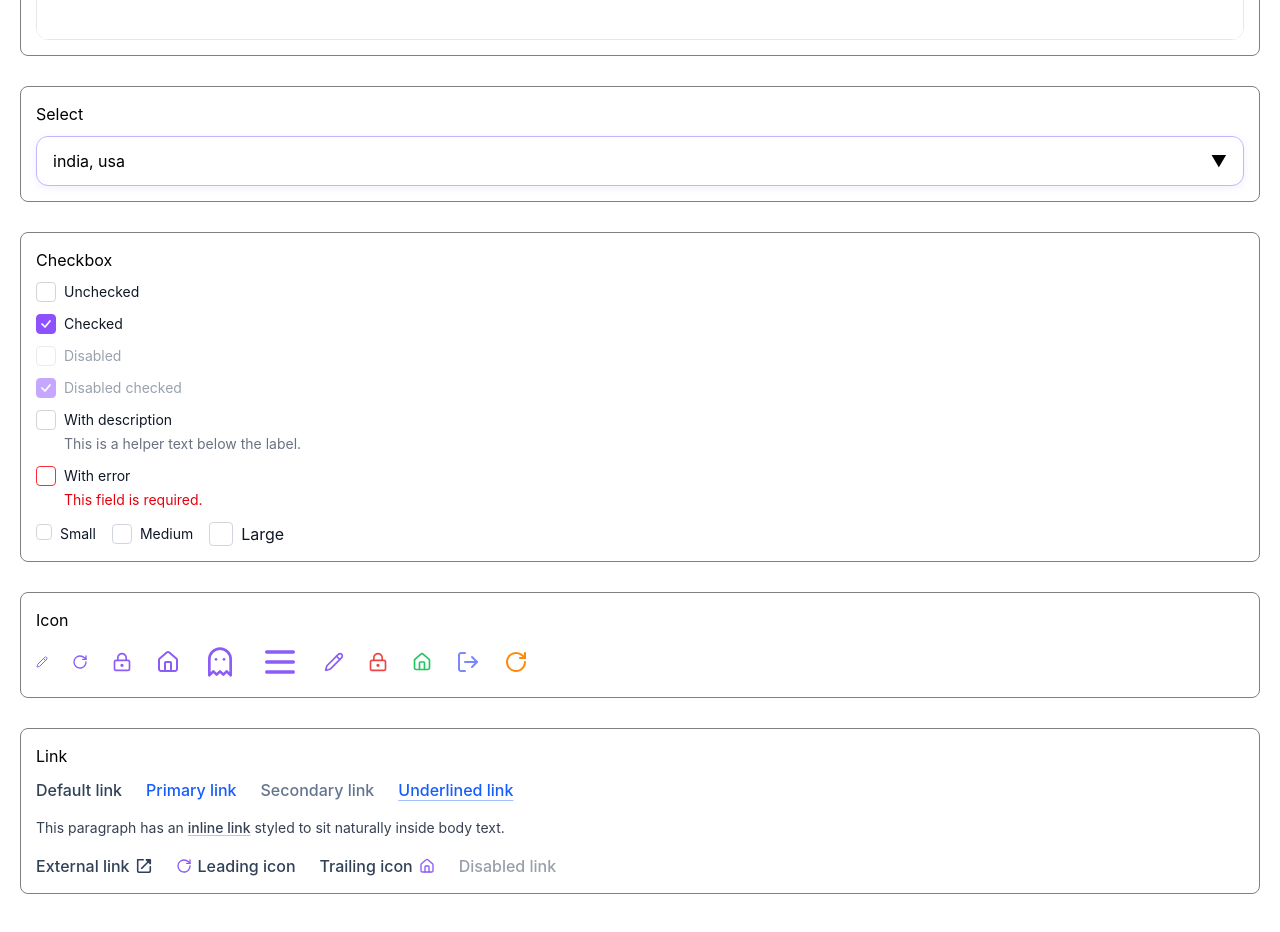
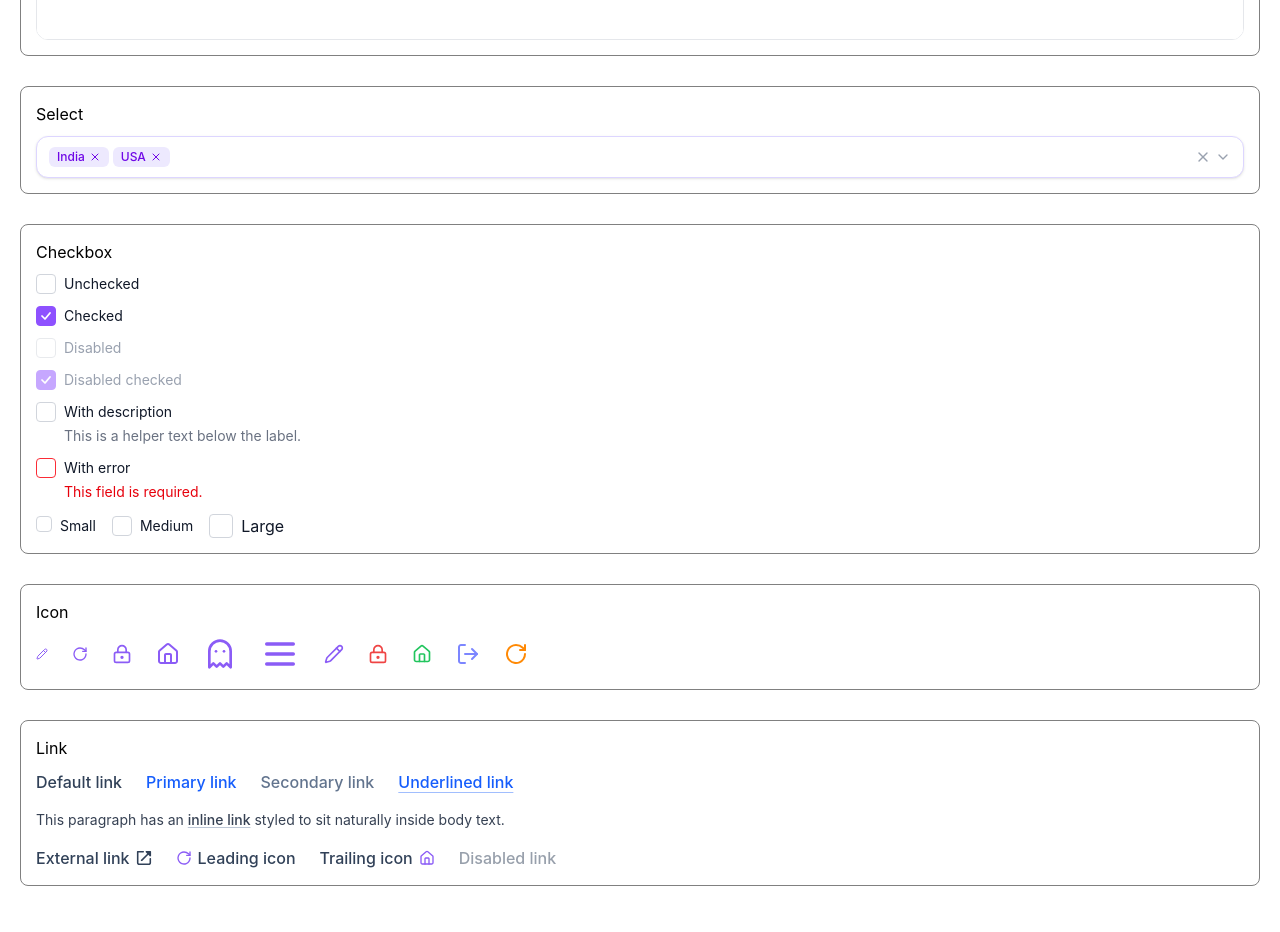
Before and after one commit to RohitD100/component-library, a React (Vite) app: page / in a window 1280 px wide. Shown: the part 4000-4932 px from the top of the page. Built offline with nearby package versions, Linux system fonts and the light colour scheme.

Commit message:
refactor(select): migrate to Tailwind CSS with full accessibility support

```diff
--- a/src/components/Select/Select.tsx
+++ b/src/components/Select/Select.tsx
@@ -1,6 +1,44 @@
-import { useEffect, useMemo, useRef, useState } from "react";
-import type { SelectProps, SelectOption, SelectOptionGroup } from "./types";
-import { selectStyles } from "./selectStyle";
+import {
+  useCallback,
+  useEffect,
+  useId,
+  useMemo,
+  useRef,
+  useState,
+  type KeyboardEvent,
+  type MouseEvent,
+} from "react";
+import { Icons } from "../icons/IconSvg";
+import { useClickOutside } from "./useClickOutside";
+import type {
+  SelectData,
+  SelectOption,
+  SelectOptionGroup,
+  SelectProps,
+} from "./types";
+
+const isGrouped = (options: SelectData): options is SelectOptionGroup[] =>
+  options.length > 0 && "options" in options[0];
+
+const flattenOptions = (options: SelectData): SelectOption[] =>
+  isGrouped(options)
+    ? options.flatMap((g) => g.options)
+    : (options as SelectOption[]);
+
+const cx = (...classes: Array<string | false | undefined>) =>
+  classes.filter(Boolean).join(" ");
+
+const borderClasses: Record<
+  NonNullable<SelectProps["validationState"]>,
+  string
+> = {
+  default:
+    "border-violet-200 hover:border-violet-400 focus-within:border-violet-500 focus-within:ring-2 focus-within:ring-violet-500/20",
+  error:
+    "border-red-400 focus-within:border-red-500 focus-within:ring-2 focus-within:ring-red-500/20",
+  success:
+    "border-green-400 focus-within:border-green-500 focus-within:ring-2 focus-within:ring-green-500/20",
+};
 
 const Select = ({
   options,
@@ -11,26 +49,32 @@ const Select = ({
   clearable = false,
   disabled = false,
   validationState = "default",
+  helperText,
+  label,
+  id,
+  name,
+  className,
+  maxVisibleTags = 3,
 }: SelectProps) => {
   const [isOpen, setIsOpen] = useState(false);
-  const selectRef = useRef<HTMLDivElement>(null);
+  const [highlightedIndex, setHighlightedIndex] = useState(-1);
 
-  useEffect(() => {
-    const handleClickOutside = (event: MouseEvent) => {
-      if (
-        selectRef.current &&
-        !selectRef.current.contains(event.target as Node)
-      ) {
-        setIsOpen(false);
-      }
-    };
+  const containerRef = useRef<HTMLDivElement>(null);
+  const triggerRef = useRef<HTMLButtonElement>(null);
+  const listRef = useRef<HTMLUListElement>(null);
+  const typeaheadRef = useRef("");
+  const typeaheadTimer = useRef<ReturnType<typeof setTimeout> | undefined>(
+    undefined,
+  );
 
-    document.addEventListener("mousedown", handleClickOutside);
+  const generatedId = useId();
+  const selectId = id ?? generatedId;
+  const listboxId = `${selectId}-listbox`;
 
-    return () => {
-      document.removeEventListener("mousedown", handleClickOutside);
-    };
-  }, []);
+  useClickOutside(containerRef, () => setIsOpen(false));
+
+  const grouped = useMemo(() => isGrouped(options), [options]);
+  const flatOptions = useMemo(() => flattenOptions(options), [options]);
 
   const selectedValues = useMemo<string[]>(() => {
     if (Array.isArray(value)) return value;
@@ -38,147 +82,314 @@ const Select = ({
     return [];
   }, [value]);
 
-  const handleSelect = (optionValue: string) => {
+  const selectedOptions = useMemo(
+    () => flatOptions.filter((opt) => selectedValues.includes(opt.value)),
+    [flatOptions, selectedValues],
+  );
+
+  // When the list opens, land on the first selected (or first enabled) option.
+  useEffect(() => {
+    if (!isOpen) {
+      setHighlightedIndex(-1);
+      return;
+    }
+    const firstSelected = flatOptions.findIndex(
+      (opt) => selectedValues.includes(opt.value) && !opt.disabled,
+    );
+    const firstEnabled = flatOptions.findIndex((opt) => !opt.disabled);
+    setHighlightedIndex(firstSelected !== -1 ? firstSelected : firstEnabled);
+    // eslint-disable-next-line react-hooks/exhaustive-deps
+  }, [isOpen]);
+
+  useEffect(() => {
+    if (!isOpen || highlightedIndex < 0) return;
+    listRef.current
+      ?.querySelector<HTMLElement>(`[data-index="${highlightedIndex}"]`)
+      ?.scrollIntoView({ block: "nearest" });
+  }, [highlightedIndex, isOpen]);
+
+  const commitSelect = useCallback(
+    (option: SelectOption) => {
+      if (option.disabled) return;
+      if (multiSelect) {
+        const exists = selectedValues.includes(option.value);
+        onChange(
+          exists
+            ? selectedValues.filter((v) => v !== option.value)
+            : [...selectedValues, option.value],
+        );
+      } else {
+        onChange(option.value);
+        setIsOpen(false);
+        triggerRef.current?.focus();
+      }
+    },
+    [multiSelect, onChange, selectedValues],
+  );
+
+  const handleClear = (event: MouseEvent) => {
+    event.stopPropagation();
+    onChange(multiSelect ? [] : "");
+  };
+
+  const handleRemoveTag = (event: MouseEvent, val: string) => {
+    event.stopPropagation();
+    onChange(selectedValues.filter((v) => v !== val));
+  };
+
+  const moveHighlight = (direction: 1 | -1) => {
+    if (flatOptions.length === 0) return;
+    let next = highlightedIndex;
+    for (let i = 0; i < flatOptions.length; i++) {
+      next = (next + direction + flatOptions.length) % flatOptions.length;
+      if (!flatOptions[next].disabled) break;
+    }
+    setHighlightedIndex(next);
+  };
+
+  const handleTypeahead = (char: string) => {
+    window.clearTimeout(typeaheadTimer.current);
+    typeaheadRef.current += char.toLowerCase();
+    const match = flatOptions.findIndex((opt) =>
+      opt.label.toLowerCase().startsWith(typeaheadRef.current),
+    );
+    if (match !== -1) setHighlightedIndex(match);
+    typeaheadTimer.current = setTimeout(() => {
+      typeaheadRef.current = "";
+    }, 500);
+  };
+
+  const handleKeyDown = (event: KeyboardEvent<HTMLButtonElement>) => {
     if (disabled) return;
 
-    if (multiSelect) {
-      const exists = selectedValues.includes(optionValue);
-
-      const updatedValues = exists
-        ? selectedValues.filter((item) => item !== optionValue)
-        : [...selectedValues, optionValue];
-
-      onChange(updatedValues);
-    } else {
-      onChange(optionValue);
-      setIsOpen(false);
+    switch (event.key) {
+      case "ArrowDown":
+        event.preventDefault();
+        isOpen ? moveHighlight(1) : setIsOpen(true);
+        break;
+      case "ArrowUp":
+        event.preventDefault();
+        isOpen ? moveHighlight(-1) : setIsOpen(true);
+        break;
+      case "Enter":
+      case " ":
+        event.preventDefault();
+        if (!isOpen) setIsOpen(true);
+        else if (highlightedIndex >= 0)
+          commitSelect(flatOptions[highlightedIndex]);
+        break;
+      case "Escape":
+        if (isOpen) {
+          event.preventDefault();
+          setIsOpen(false);
+          triggerRef.current?.focus();
+        }
+        break;
+      case "Tab":
+        setIsOpen(false);
+        break;
+      case "Home":
+        if (isOpen) {
+          event.preventDefault();
+          const first = flatOptions.findIndex((o) => !o.disabled);
+          if (first !== -1) setHighlightedIndex(first);
+        }
+        break;
+      case "End":
+        if (isOpen) {
+          event.preventDefault();
+          for (let i = flatOptions.length - 1; i >= 0; i--) {
+            if (!flatOptions[i].disabled) {
+              setHighlightedIndex(i);
+              break;
+            }
+          }
+        }
+        break;
+      default:
+        if (event.key.length === 1 && /[a-z0-9]/i.test(event.key)) {
+          if (!isOpen) setIsOpen(true);
+          handleTypeahead(event.key);
+        }
+        break;
     }
   };
 
-  const handleClear = () => {
-    multiSelect ? onChange([]) : onChange("");
+  // Shared running index across groups, since options are rendered per-group
+  // but keyboard navigation treats them as one flat, ordered list.
+  let cursor = -1;
+
+  const renderOption = (option: SelectOption) => {
+    cursor += 1;
+    const index = cursor;
+    const isSelected = selectedValues.includes(option.value);
+    const isHighlighted = index === highlightedIndex;
+
+    return (
+      <li
+        key={option.value}
+        id={`${selectId}-option-${index}`}
+        data-index={index}
+        role="option"
+        aria-selected={isSelected}
+        aria-disabled={option.disabled}
+        onMouseEnter={() => !option.disabled && setHighlightedIndex(index)}
+        onClick={() => commitSelect(option)}
+        className={cx(
+          "flex items-center justify-between gap-2 px-3 py-2 text-sm transition-colors",
+          option.disabled
+            ? "cursor-not-allowed text-gray-300"
+            : cx(
+                "cursor-pointer",
+                isSelected
+                  ? "bg-violet-600 text-white"
+                  : isHighlighted
+                    ? "bg-violet-50 text-violet-700"
+                    : "text-gray-700",
+              ),
+        )}
+      >
+        <span className="flex min-w-0 items-center gap-2">
+          {option.icon && <span className="shrink-0">{option.icon}</span>}
+          <span className="truncate">{option.label}</span>
+        </span>
+        {isSelected && (
+          <span className="h-4 w-4 shrink-0">
+            <Icons.check />
+          </span>
+        )}
+      </li>
+    );
   };
 
   return (
-    <div ref={selectRef} style={selectStyles.container}>
-      <div
-        style={{
-          ...selectStyles.control,
-          ...(validationState === "error"
-            ? selectStyles.controlError
-            : validationState === "success"
-              ? selectStyles.controlSuccess
-              : isOpen
-                ? selectStyles.controlActive
-                : {}),
-        }}
-        onMouseEnter={(e) => {
-          if (validationState === "default" && !isOpen) {
-            Object.assign(e.currentTarget.style, selectStyles.controlHover);
-          }
-        }}
-        onMouseLeave={(e) => {
-          if (validationState === "default" && !isOpen) {
-            e.currentTarget.style.border = "1px solid #C4B5FD";
-            e.currentTarget.style.boxShadow =
-              "0 2px 8px rgba(139, 92, 246, 0.1)";
-          }
-        }}
-        onClick={() => !disabled && setIsOpen(!isOpen)}
+    <div className={cx("relative w-full", className)} ref={containerRef}>
+      {label && (
+        <label
+          htmlFor={selectId}
+          className="mb-1.5 block text-sm font-medium text-gray-700"
+        >
+          {label}
+        </label>
+      )}
+
+      <button
+        ref={triggerRef}
+        id={selectId}
+        type="button"
+        name={name}
+        disabled={disabled}
+        onClick={() => !disabled && setIsOpen((v) => !v)}
+        onKeyDown={handleKeyDown}
+        role="combobox"
+        aria-expanded={isOpen}
+        aria-haspopup="listbox"
+        aria-controls={listboxId}
+        aria-invalid={validationState === "error"}
+        aria-describedby={helperText ? `${selectId}-helper` : undefined}
+        className={cx(
+          "flex w-full items-center justify-between gap-2 rounded-xl border bg-white px-3 py-2.5 text-left text-sm shadow-sm outline-none transition-colors",
+          disabled
+            ? "cursor-not-allowed border-gray-200 bg-gray-50 text-gray-400"
+            : borderClasses[validationState],
+        )}
       >
-        <span>
-          {selectedValues.length ? selectedValues.join(", ") : placeholder}
+        <span className="flex min-w-0 flex-1 flex-wrap items-center gap-1">
+          {selectedOptions.length === 0 && (
+            <span className="text-gray-400">{placeholder}</span>
+          )}
+
+          {multiSelect
+            ? selectedOptions.slice(0, maxVisibleTags).map((opt) => (
+                <span
+                  key={opt.value}
+                  className="flex items-center gap-1 rounded-md bg-violet-100 px-2 py-0.5 text-xs font-medium text-violet-700"
+                >
+                  {opt.label}
+                  {!disabled && (
+                    <span
+                      className="h-3 w-3 cursor-pointer hover:text-violet-900"
+                      onClick={(e) => handleRemoveTag(e, opt.value)}
+                    >
+                      <Icons.close />
+                    </span>
+                  )}
+                </span>
+              ))
+            : selectedOptions[0] && (
+                <span className="truncate text-gray-900">
+                  {selectedOptions[0].label}
+                </span>
+              )}
+
+          {multiSelect && selectedOptions.length > maxVisibleTags && (
+            <span className="rounded-md bg-gray-100 px-2 py-0.5 text-xs font-medium text-gray-600">
+              +{selectedOptions.length - maxVisibleTags} more
+            </span>
+          )}
         </span>
 
-        <span>{isOpen ? "▲" : "▼"}</span>
-      </div>
+        <span className="flex shrink-0 items-center gap-1">
+          {clearable && selectedValues.length > 0 && !disabled && (
+            <span
+              className="h-4 w-4 cursor-pointer text-gray-400 hover:text-gray-600"
+              onClick={handleClear}
+            >
+              <Icons.close />
+            </span>
+          )}
+          <span
+            className={cx(
+              "h-4 w-4 text-gray-400 transition-transform",
+              isOpen && "rotate-180",
+            )}
+          >
+            <Icons.chevronDown />
+          </span>
+        </span>
+      </button>
 
       {isOpen && (
-        <div style={selectStyles.dropdown}>
-          {clearable && selectedValues.length > 0 && (
-            <button style={selectStyles.clearButton} onClick={handleClear}>
-              Clear
-            </button>
+        <ul
+          ref={listRef}
+          id={listboxId}
+          role="listbox"
+          aria-multiselectable={multiSelect}
+          className="absolute z-20 mt-1 max-h-64 w-full overflow-auto rounded-xl border border-violet-100 bg-white py-1 shadow-lg shadow-violet-500/10"
+        >
+          {flatOptions.length === 0 && (
+            <li className="px-3 py-6 text-center text-sm text-gray-400">
+              No options available
+            </li>
           )}
 
-          {options.length > 0 && "options" in options[0]
+          {grouped
             ? (options as SelectOptionGroup[]).map((group) => (
-                <div key={group.label}>
-                  <div style={selectStyles.groupLabel}>{group.label}</div>
+                <li key={group.label} role="group" aria-label={group.label}>
+                  <div className="px-3 py-1.5 text-xs font-semibold uppercase tracking-wide text-violet-500">
+                    {group.label}
+                  </div>
+                  <ul>{group.options.map(renderOption)}</ul>
+                </li>
+              ))
+            : (options as SelectOption[]).map(renderOption)}
+        </ul>
+      )}
 
-                  {group.options.map((option) => (
-                    <div
-                      key={option.value}
-                      style={{
-                        ...selectStyles.option,
-                        ...(selectedValues.includes(option.value)
-                          ? selectStyles.selectedOption
-                          : {}),
-                        ...(option.disabled ? selectStyles.disabledOption : {}),
-                      }}
-                      onMouseEnter={(e) => {
-                        if (!selectedValues.includes(option.value)) {
-                          Object.assign(
-                            e.currentTarget.style,
-                            selectStyles.hoverOption,
-                          );
-                        }
-                      }}
-                      onMouseLeave={(e) => {
-                        if (!selectedValues.includes(option.value)) {
-                          e.currentTarget.style.backgroundColor = "#FFFFFF";
-                          e.currentTarget.style.color = "#111827";
-                          e.currentTarget.style.borderLeft =
-                            "3px solid transparent";
-                          e.currentTarget.style.transform = "translateX(0)";
-                        }
-                      }}
-                      onClick={() =>
-                        !option.disabled && handleSelect(option.value)
-                      }
-                    >
-                      <span>{option.label}</span>
-
-                      {selectedValues.includes(option.value) && <span>✓</span>}
-                    </div>
-                  ))}
-                </div>
-              ))
-            : (options as SelectOption[]).map((option) => (
-                <div
-                  key={option.value}
-                  style={{
-                    ...selectStyles.option,
-                    ...(selectedValues.includes(option.value)
-                      ? selectStyles.selectedOption
-                      : {}),
-                    ...(option.disabled ? selectStyles.disabledOption : {}),
-                  }}
-                  onMouseEnter={(e) => {
-                    if (!selectedValues.includes(option.value)) {
-                      Object.assign(
-                        e.currentTarget.style,
-                        selectStyles.hoverOption,
-                      );
-                    }
-                  }}
-                  onMouseLeave={(e) => {
-                    if (!selectedValues.includes(option.value)) {
-                      e.currentTarget.style.backgroundColor = "#FFFFFF";
-                      e.currentTarget.style.color = "#111827";
-                      e.currentTarget.style.borderLeft =
-                        "3px solid transparent";
-                      e.currentTarget.style.transform = "translateX(0)";
-                    }
-                  }}
-                  onClick={() => !option.disabled && handleSelect(option.value)}
-                >
-                  <span>{option.label}</span>
-
-                  {selectedValues.includes(option.value) && <span>✓</span>}
-                </div>
-              ))}
-        </div>
+      {helperText && (
+        <p
+          id={`${selectId}-helper`}
+          className={cx(
+            "mt-1.5 text-xs",
+            validationState === "error"
+              ? "text-red-500"
+              : validationState === "success"
+                ? "text-green-600"
+                : "text-gray-500",
+          )}
+        >
+          {helperText}
+        </p>
       )}
     </div>
   );
--- a/src/components/Select/selectStyle.ts
+++ /dev/null
@@ -1,108 +0,0 @@
-export const selectStyles = {
-  container: {
-    position: "relative" as const,
-    width: "100%",
-  },
-
-  control: {
-    display: "flex",
-    justifyContent: "space-between",
-    alignItems: "center",
-    padding: "12px 16px",
-    border: "1px solid #C4B5FD",
-    borderRadius: "12px",
-    background: "#FFFFFF",
-    cursor: "pointer",
-    transition: "all 0.2s ease",
-    boxShadow: "0 2px 8px rgba(139, 92, 246, 0.1)",
-  },
-
-  // Border hover effect
-  controlHover: {
-    border: "1px solid #8B5CF6",
-    boxShadow: "0 4px 12px rgba(139, 92, 246, 0.15)",
-  },
-
-  // Border click/focus effect
-  controlActive: {
-    border: "2px solid #8B5CF6",
-    boxShadow: "0 0 0 3px rgba(139, 92, 246, 0.15)",
-  },
-
-  // Error state
-  controlError: {
-    border: "2px solid #EF4444",
-    boxShadow: "0 0 0 3px rgba(239, 68, 68, 0.15)",
-  },
-
-  // Success state
-  controlSuccess: {
-    border: "2px solid #22C55E",
-    boxShadow: "0 0 0 3px rgba(34, 197, 94, 0.15)",
-  },
-
-  dropdown: {
-    position: "absolute" as const,
-    top: "110%",
-    left: 0,
-    width: "100%",
-    background: "#FFFFFF",
-    borderRadius: "12px",
-    boxShadow: "0 10px 25px rgba(139, 92, 246, 0.15)",
-    overflow: "hidden",
-    zIndex: 100,
-  },
-
-  groupLabel: {
-    padding: "10px 16px",
-    background: "#F5F3FF",
-    fontWeight: 600,
-    color: "#6D28D9",
-  },
-
-  option: {
-    padding: "12px 16px",
-    display: "flex",
-    justifyContent: "space-between",
-    alignItems: "center",
-    cursor: "pointer",
-    transition: "all 0.2s ease",
-    borderLeft: "3px solid transparent",
-  },
-
-  selectedOption: {
-    backgroundColor: "#8B5CF6",
-    color: "#FFFFFF",
-    fontWeight: 500,
-    boxShadow: "0 4px 12px rgba(139, 92, 246, 0.3)",
-  },
-
-  hoverOption: {
-    backgroundColor: "#F3E8FF",
-    color: "#8B5CF6",
-    borderLeft: "3px solid #8B5CF6",
-    transform: "translateX(4px)",
-  },
-
-  activeOption: {
-    backgroundColor: "#7C3AED",
-    color: "#FFFFFF",
-    transform: "scale(0.98)",
-  },
-
-  disabledOption: {
-    opacity: 0.5,
-    cursor: "not-allowed",
-  },
-
-  clearButton: {
-    width: "100%",
-    padding: "10px",
-    border: "none",
-    cursor: "pointer",
-    background: "#F5F3FF",
-    color: "#8B5CF6",
-    fontWeight: 500,
-    transition: "all 0.2s ease",
-  },
-};
--- /dev/null
+++ b/src/components/Select/useClickOutside.ts
@@ -0,0 +1,27 @@
+import { useEffect, type RefObject } from "react";
+
+/**
+ * Calls `handler` on any mouse/touch event that starts outside `ref`.
+ * Kept as its own hook so it's independently testable and reusable
+ * by other components (dropdowns, popovers, modals, etc.).
+ */
+export function useClickOutside<T extends HTMLElement>(
+  ref: RefObject<T | null>,
+  handler: () => void,
+) {
+  useEffect(() => {
+    const listener = (event: MouseEvent | TouchEvent) => {
+      const el = ref.current;
+      if (!el || el.contains(event.target as Node)) return;
+      handler();
+    };
+
+    document.addEventListener("mousedown", listener);
+    document.addEventListener("touchstart", listener);
+
+    return () => {
+      document.removeEventListener("mousedown", listener);
+      document.removeEventListener("touchstart", listener);
+    };
+  }, [ref, handler]);
+}
```
Also changed, not shown: src/components/Select/types.ts (+16 -8 lines).
